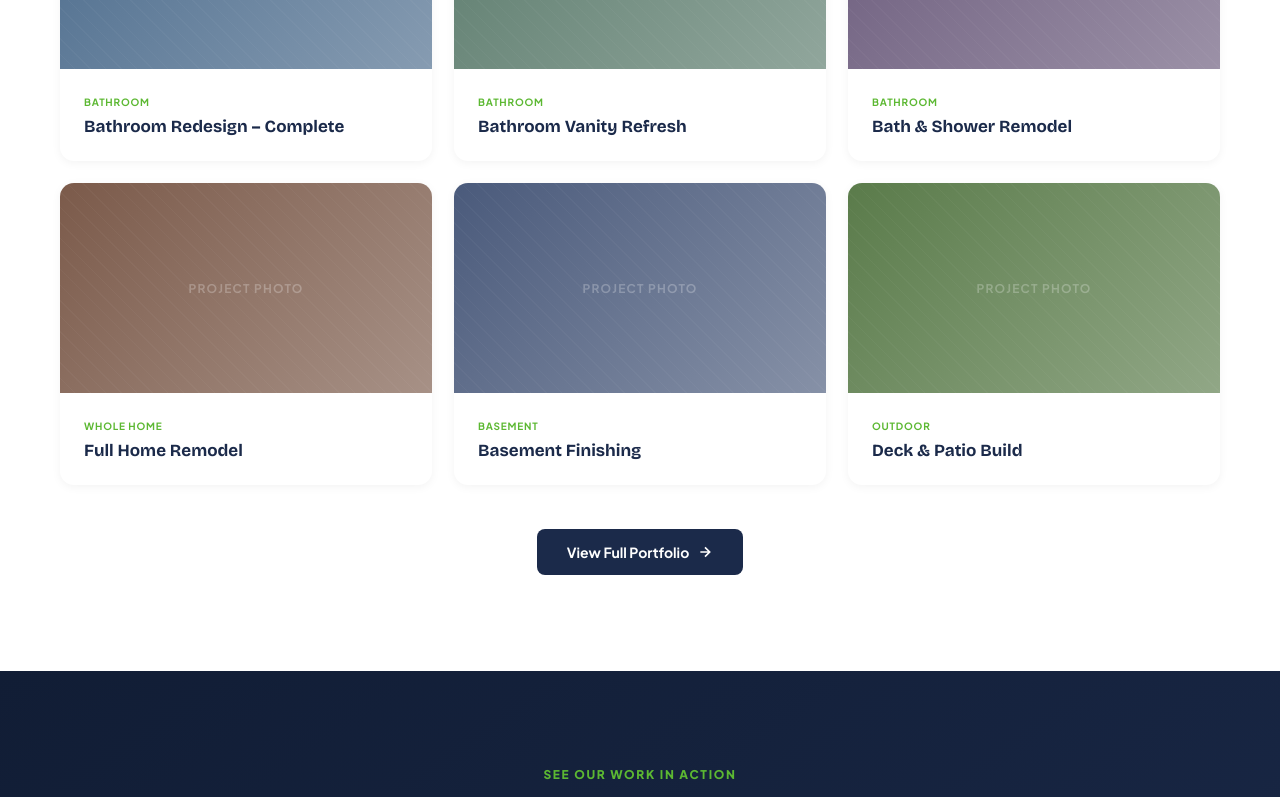
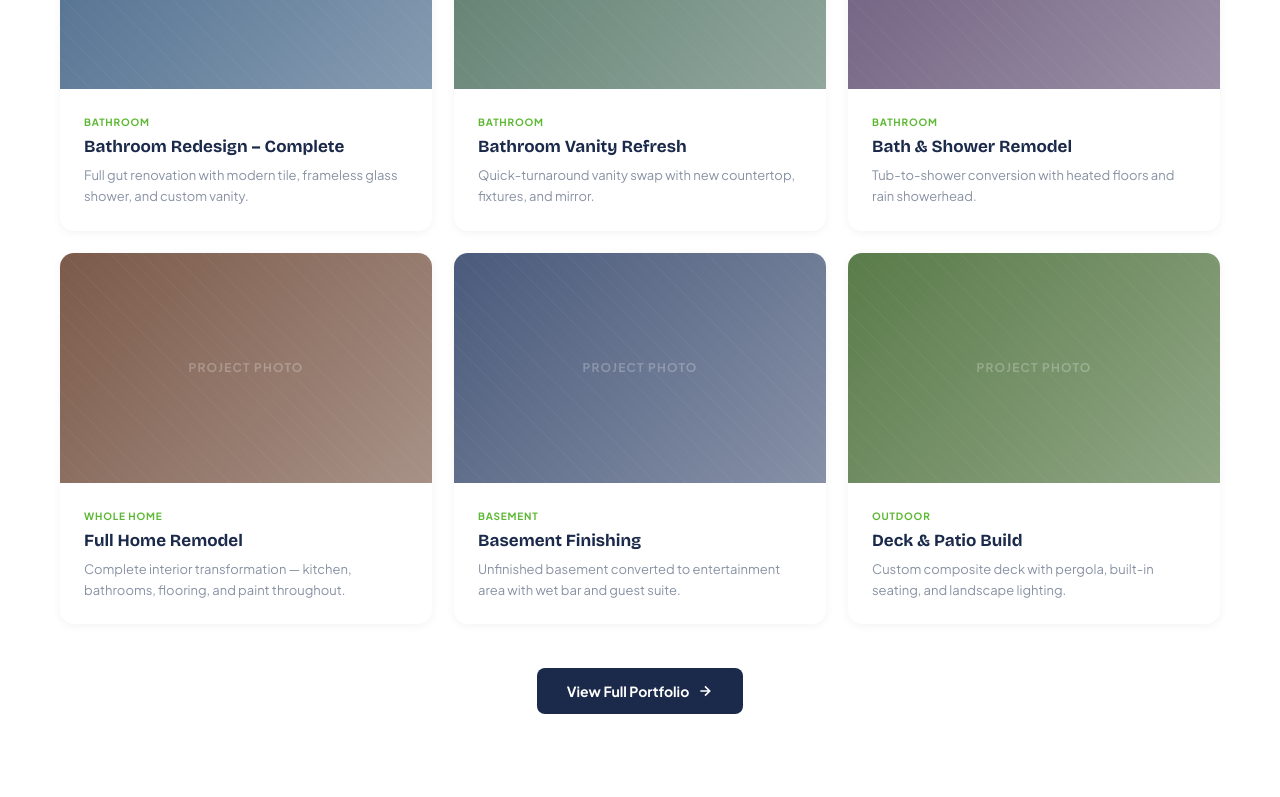
Before and after one commit to ericfarrme-cyber/homestar-website, a React (Vite) app: page / in a window 1280 px wide. Shown: the part 3863-4660 px from the top of the page. Built offline with nearby package versions, Linux system fonts and the light colour scheme.

Commit message:
Update App.jsx

```diff
--- a/src/App.jsx
+++ b/src/App.jsx
@@ -20,6 +20,8 @@ const I = {
   close: <svg width="26" height="26" fill="none" stroke="currentColor" strokeWidth="2.2" viewBox="0 0 24 24"><path d="M6 6l12 12M18 6L6 18"/></svg>,
   play: <svg width="40" height="40" fill="white" viewBox="0 0 24 24"><path d="M8 5v14l11-7z"/></svg>,
   chevDown: <svg width="16" height="16" fill="none" stroke="currentColor" strokeWidth="2.5" viewBox="0 0 24 24"><path d="M6 9l6 6 6-6"/></svg>,
+  chevL: <svg width="20" height="20" fill="none" stroke="currentColor" strokeWidth="2.5" viewBox="0 0 24 24"><path d="M15 18l-6-6 6-6"/></svg>,
+  chevR: <svg width="20" height="20" fill="none" stroke="currentColor" strokeWidth="2.5" viewBox="0 0 24 24"><path d="M9 18l6-6-6-6"/></svg>,
   clock: <svg width="14" height="14" fill="none" stroke="currentColor" strokeWidth="2" viewBox="0 0 24 24"><circle cx="12" cy="12" r="10"/><path d="M12 6v6l4 2"/></svg>,
   bulb: <svg width="32" height="32" fill="none" stroke={C.green} strokeWidth="1.8" viewBox="0 0 24 24"><path d="M9 21h6M12 3a6 6 0 014 10.5V17H8v-3.5A6 6 0 0112 3z"/></svg>,
   calc: <svg width="32" height="32" fill="none" stroke={C.green} strokeWidth="1.8" viewBox="0 0 24 24"><rect x="4" y="2" width="16" height="20" rx="2"/><path d="M8 6h8M8 10h8M8 14h4M8 18h4"/></svg>,
@@ -45,13 +47,73 @@ const PROCESS = [
   { icon: I.cal, step: "03", title: "Sign, Schedule & Start", sub: "Let's Get to Work, On Your Terms.", text: "When everything is just right, we make it official. We'll finalize the contract, agree on your start date, and get the tools and team in place to bring your space to life.", bullets: ["Sign your proposal with confidence", "Set a clear, confirmed project start date", "Receive a preparation checklist for Day 1", "Stay in the loop with regular updates"] },
 ];
 
+/*
+ * ── PROJECTS ──────────────────────────────────────
+ * How to add your photos:
+ * 1. Put images in public/images/ on GitHub
+ * 2. Uncomment and update the image paths below
+ * 3. Add as many images per project as you want
+ * 4. Alt text helps SEO — include service + city
+ */
 const PROJECTS = [
-  { title: "Bathroom Redesign – Complete", cat: "Bathroom", color: "#4A6A8B" },
-  { title: "Bathroom Vanity Refresh", cat: "Bathroom", color: "#5A7A6B" },
-  { title: "Bath & Shower Remodel", cat: "Bathroom", color: "#6A5A7B" },
-  { title: "Full Home Remodel", cat: "Whole Home", color: "#7B5A4A" },
-  { title: "Basement Finishing", cat: "Basement", color: "#4A5A7B" },
-  { title: "Deck & Patio Build", cat: "Outdoor", color: "#5A7B4A" },
+  {
+    title: "Bathroom Redesign – Complete",
+    cat: "Bathroom",
+    color: "#4A6A8B",
+    desc: "Full gut renovation with modern tile, frameless glass shower, and custom vanity.",
+    images: [
+      // { src: "/images/bathroom-redesign-1.webp", alt: "Completed bathroom redesign in Carmel Indiana" },
+      // { src: "/images/bathroom-redesign-2.webp", alt: "Custom vanity installation Carmel IN" },
+    ],
+  },
+  {
+    title: "Bathroom Vanity Refresh",
+    cat: "Bathroom",
+    color: "#5A7A6B",
+    desc: "Quick-turnaround vanity swap with new countertop, fixtures, and mirror.",
+    images: [
+      // { src: "/images/vanity-refresh-1.webp", alt: "Bathroom vanity refresh in Fishers Indiana" },
+    ],
+  },
+  {
+    title: "Bath & Shower Remodel",
+    cat: "Bathroom",
+    color: "#6A5A7B",
+    desc: "Tub-to-shower conversion with heated floors and rain showerhead.",
+    images: [
+      // { src: "/images/shower-remodel-1.webp", alt: "Shower remodel in Westfield Indiana" },
+    ],
+  },
+  {
+    title: "Full Home Remodel",
+    cat: "Whole Home",
+    color: "#7B5A4A",
+    desc: "Complete interior transformation — kitchen, bathrooms, flooring, and paint throughout.",
+    images: [
+      // { src: "/images/full-home-1.webp", alt: "Full home remodel in Noblesville Indiana" },
+      // { src: "/images/full-home-2.webp", alt: "Kitchen renovation Noblesville IN" },
+    ],
+  },
+  {
+    title: "Basement Finishing",
+    cat: "Basement",
+    color: "#4A5A7B",
+    desc: "Unfinished basement converted to entertainment area with wet bar and guest suite.",
+    images: [
+      // { src: "/images/basement-1.webp", alt: "Basement finishing in Carmel Indiana" },
+      // { src: "/images/basement-2.webp", alt: "Finished basement entertainment area Carmel IN" },
+    ],
+  },
+  {
+    title: "Deck & Patio Build",
+    cat: "Outdoor",
+    color: "#5A7B4A",
+    desc: "Custom composite deck with pergola, built-in seating, and landscape lighting.",
+    images: [
+      // { src: "/images/deck-1.webp", alt: "Custom deck build in Zionsville Indiana" },
+      // { src: "/images/deck-2.webp", alt: "Outdoor living space with pergola Zionsville IN" },
+    ],
+  },
 ];
 
 const BLOG = [
@@ -287,6 +349,59 @@ function OurProcess(){
   );
 }
 
+/* ─── Image Carousel ───────────────────────────────── */
+function Carousel({ images, color, title }) {
+  const [idx, setIdx] = useState(0);
+  const hasImages = images && images.length > 0;
+  const multi = hasImages && images.length > 1;
+
+  if (!hasImages) {
+    return (
+      <div style={{height:230,background:`linear-gradient(135deg,${color},${color}aa)`,display:"flex",alignItems:"center",justifyContent:"center",position:"relative"}}>
+        <div style={{position:"absolute",inset:0,opacity:.06,backgroundImage:"repeating-linear-gradient(45deg,transparent,transparent 10px,rgba(255,255,255,.5) 10px,rgba(255,255,255,.5) 11px)"}}/>
+        <span style={{color:"rgba(255,255,255,.25)",fontSize:12,fontWeight:700,letterSpacing:".1em",textTransform:"uppercase"}}>Project Photo</span>
+      </div>
+    );
+  }
+
+  return (
+    <div style={{position:"relative",height:230,overflow:"hidden",background:C.navyDark}}>
+      <img
+        src={images[idx].src}
+        alt={images[idx].alt || title}
+        style={{width:"100%",height:"100%",objectFit:"cover",transition:"opacity .3s ease"}}
+        loading="lazy"
+      />
+      {multi && (
+        <>
+          <button onClick={(e)=>{e.stopPropagation();setIdx(idx===0?images.length-1:idx-1)}}
+            style={{position:"absolute",left:8,top:"50%",transform:"translateY(-50%)",width:34,height:34,borderRadius:"50%",background:"rgba(0,0,0,.5)",border:"none",cursor:"pointer",display:"flex",alignItems:"center",justifyContent:"center",color:"#fff",transition:"background .2s",backdropFilter:"blur(4px)"}}
+            onMouseEnter={e=>e.currentTarget.style.background="rgba(0,0,0,.75)"}
+            onMouseLeave={e=>e.currentTarget.style.background="rgba(0,0,0,.5)"}
+          >{I.chevL}</button>
+          <button onClick={(e)=>{e.stopPropagation();setIdx(idx===images.length-1?0:idx+1)}}
+            style={{position:"absolute",right:8,top:"50%",transform:"translateY(-50%)",width:34,height:34,borderRadius:"50%",background:"rgba(0,0,0,.5)",border:"none",cursor:"pointer",display:"flex",alignItems:"center",justifyContent:"center",color:"#fff",transition:"background .2s",backdropFilter:"blur(4px)"}}
+            onMouseEnter={e=>e.currentTarget.style.background="rgba(0,0,0,.75)"}
+            onMouseLeave={e=>e.currentTarget.style.background="rgba(0,0,0,.5)"}
+          >{I.chevR}</button>
+          {/* Dot indicators */}
+          <div style={{position:"absolute",bottom:10,left:"50%",transform:"translateX(-50%)",display:"flex",gap:6}}>
+            {images.map((_,j)=>(
+              <button key={j} onClick={(e)=>{e.stopPropagation();setIdx(j)}}
+                style={{width:idx===j?18:7,height:7,borderRadius:4,background:idx===j?"#fff":"rgba(255,255,255,.45)",border:"none",cursor:"pointer",transition:"all .25s",padding:0}}
+              />
+            ))}
+          </div>
+          {/* Counter */}
+          <div style={{position:"absolute",top:10,right:12,background:"rgba(0,0,0,.55)",color:"#fff",fontSize:11,fontWeight:700,padding:"3px 10px",borderRadius:20,backdropFilter:"blur(4px)"}}>
+            {idx+1} / {images.length}
+          </div>
+        </>
+      )}
+    </div>
+  );
+}
+
 /* ─── Projects ─────────────────────────────────────── */
 function Projects(){
   const[ref,vis]=useVis();
@@ -306,16 +421,15 @@ function Projects(){
         </div>
         <div style={{display:"grid",gridTemplateColumns:"repeat(auto-fill,minmax(340px,1fr))",gap:22}}>
           {filtered.map((p,i)=>
-            <div key={p.title} className={vis?`fu d${i%6+1}`:""} style={{borderRadius:14,overflow:"hidden",background:"#fff",boxShadow:"0 2px 10px rgba(0,0,0,.05)",transition:"all .3s",cursor:"pointer"}}
+            <div key={p.title} className={vis?`fu d${i%6+1}`:""} style={{borderRadius:14,overflow:"hidden",background:"#fff",boxShadow:"0 2px 10px rgba(0,0,0,.05)",transition:"all .3s"}}
               onMouseEnter={e=>{e.currentTarget.style.transform="translateY(-5px)";e.currentTarget.style.boxShadow="0 14px 44px rgba(0,0,0,.1)"}}
               onMouseLeave={e=>{e.currentTarget.style.transform="translateY(0)";e.currentTarget.style.boxShadow="0 2px 10px rgba(0,0,0,.05)"}}>
-              <div style={{height:210,background:`linear-gradient(135deg,${p.color},${p.color}aa)`,display:"flex",alignItems:"center",justifyContent:"center",position:"relative"}}>
-                <div style={{position:"absolute",inset:0,opacity:.06,backgroundImage:"repeating-linear-gradient(45deg,transparent,transparent 10px,rgba(255,255,255,.5) 10px,rgba(255,255,255,.5) 11px)"}}/>
-                <span style={{color:"rgba(255,255,255,.25)",fontSize:12,fontWeight:700,letterSpacing:".1em",textTransform:"uppercase"}}>Project Photo</span>
-              </div>
+              <Carousel images={p.images} color={p.color} title={p.title} />
               <div style={{padding:"20px 24px 24px"}}>
                 <span style={{fontSize:10,fontWeight:700,letterSpacing:".08em",color:C.green,textTransform:"uppercase"}}>{p.cat}</span>
                 <h3 className="display" style={{fontSize:17,color:C.navy,marginTop:6}}>{p.title}</h3>
+                {p.desc && <p style={{color:C.gray,fontSize:13,lineHeight:1.6,marginTop:8}}>{p.desc}</p>}
+                {p.images && p.images.length > 1 && <div style={{marginTop:10,color:C.gray,fontSize:11,fontWeight:600}}>{p.images.length} photos</div>}
               </div>
             </div>
           )}
```
